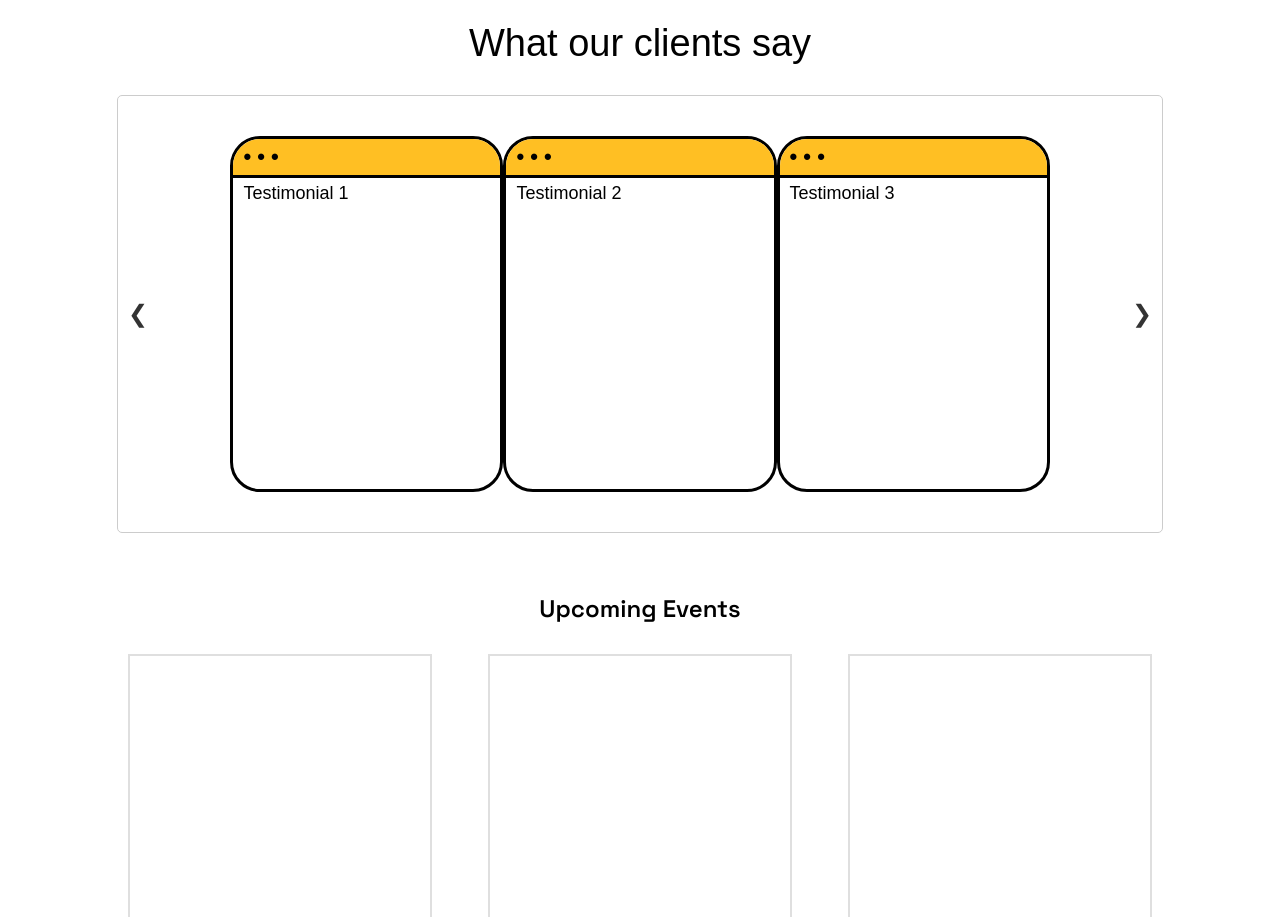
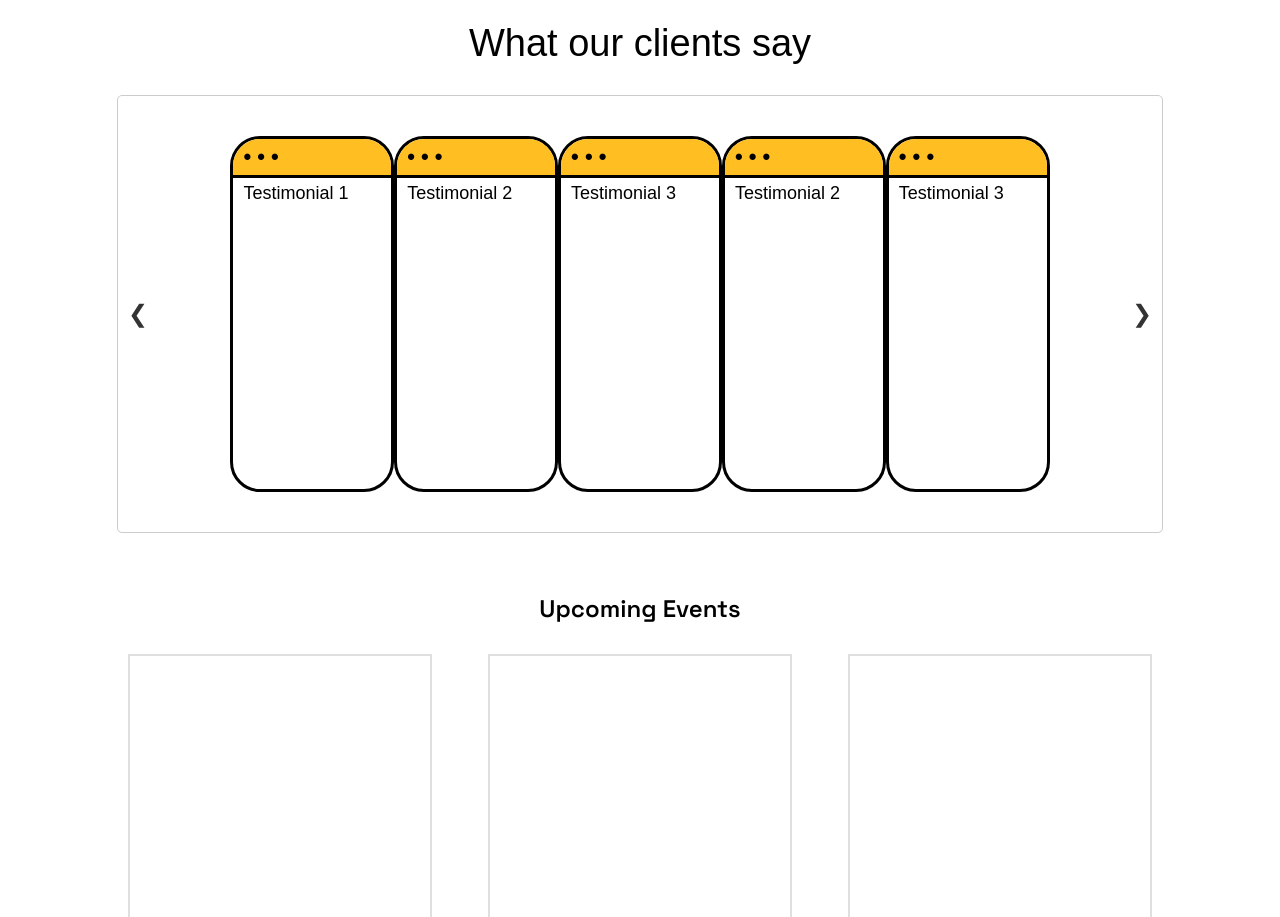
Before and after one commit to iev21/iev-frontend, an Angular app: page / in a window 1280 px wide. Shown: the part 1780-2697 px from the top of the page. Built offline with nearby package versions, Linux system fonts and the light colour scheme.

Commit message:
Update testimonials.component.html

```diff
--- a/src/app/testimonials/testimonials.component.html
+++ b/src/app/testimonials/testimonials.component.html
@@ -37,6 +37,22 @@
                 Testimonial 3
             </div>
         </div>
+      <!-- Testimonial -->
+        <div class="testimonials__div">
+            <div>• • •</div> <!-- Testimonial indicator -->
+            <div class="innertext">
+                <!-- Testimonial content -->
+                Testimonial 2
+            </div>
+        </div>
+        <!-- Testimonial -->
+        <div class="testimonials__div">
+            <div>• • •</div> <!-- Testimonial indicator -->
+            <div class="innertext">
+                <!-- Testimonial content -->
+                Testimonial 3
+            </div>
+        </div>
     </div>
 
     <!-- Right Arrow -->
```
